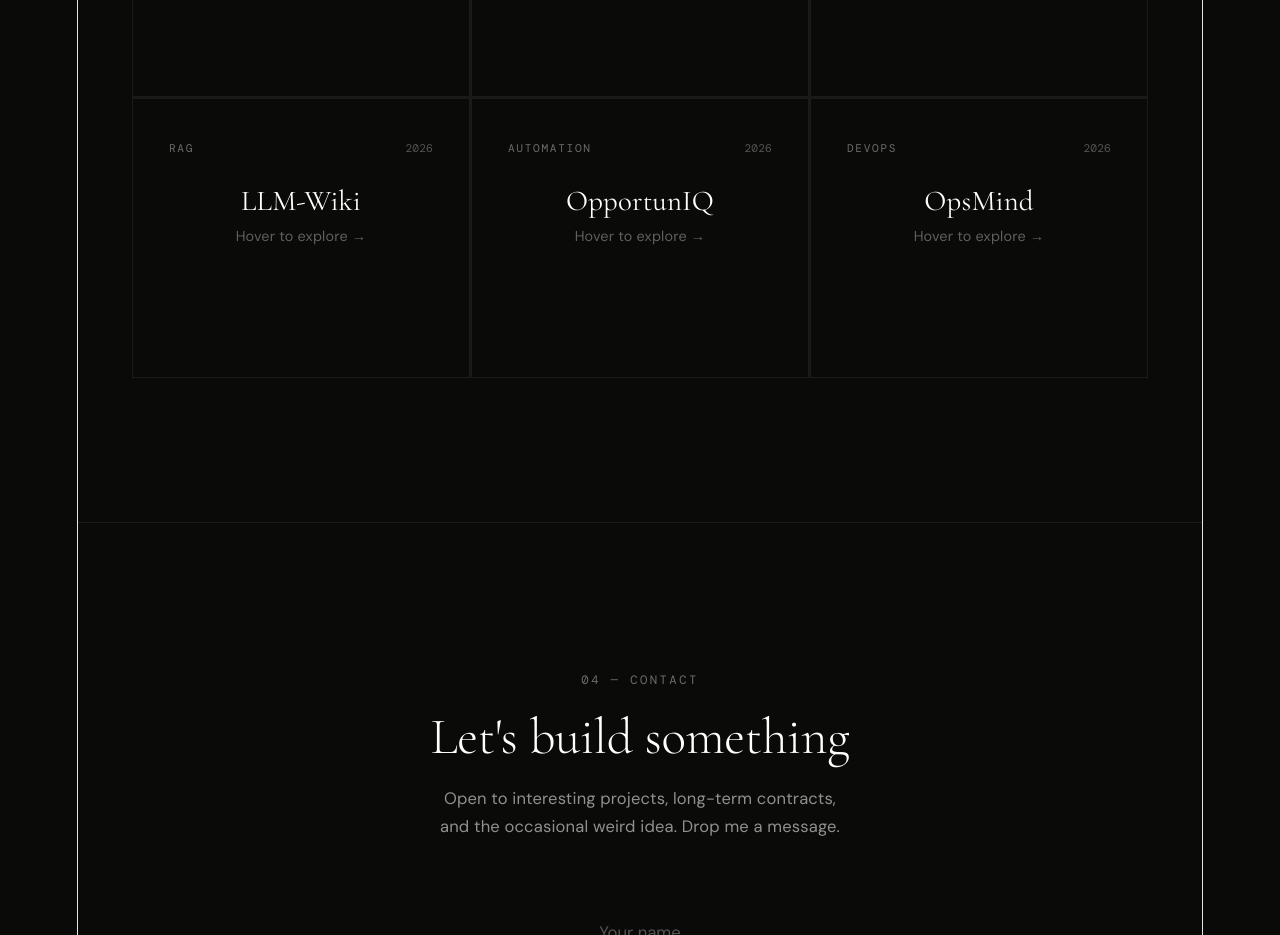
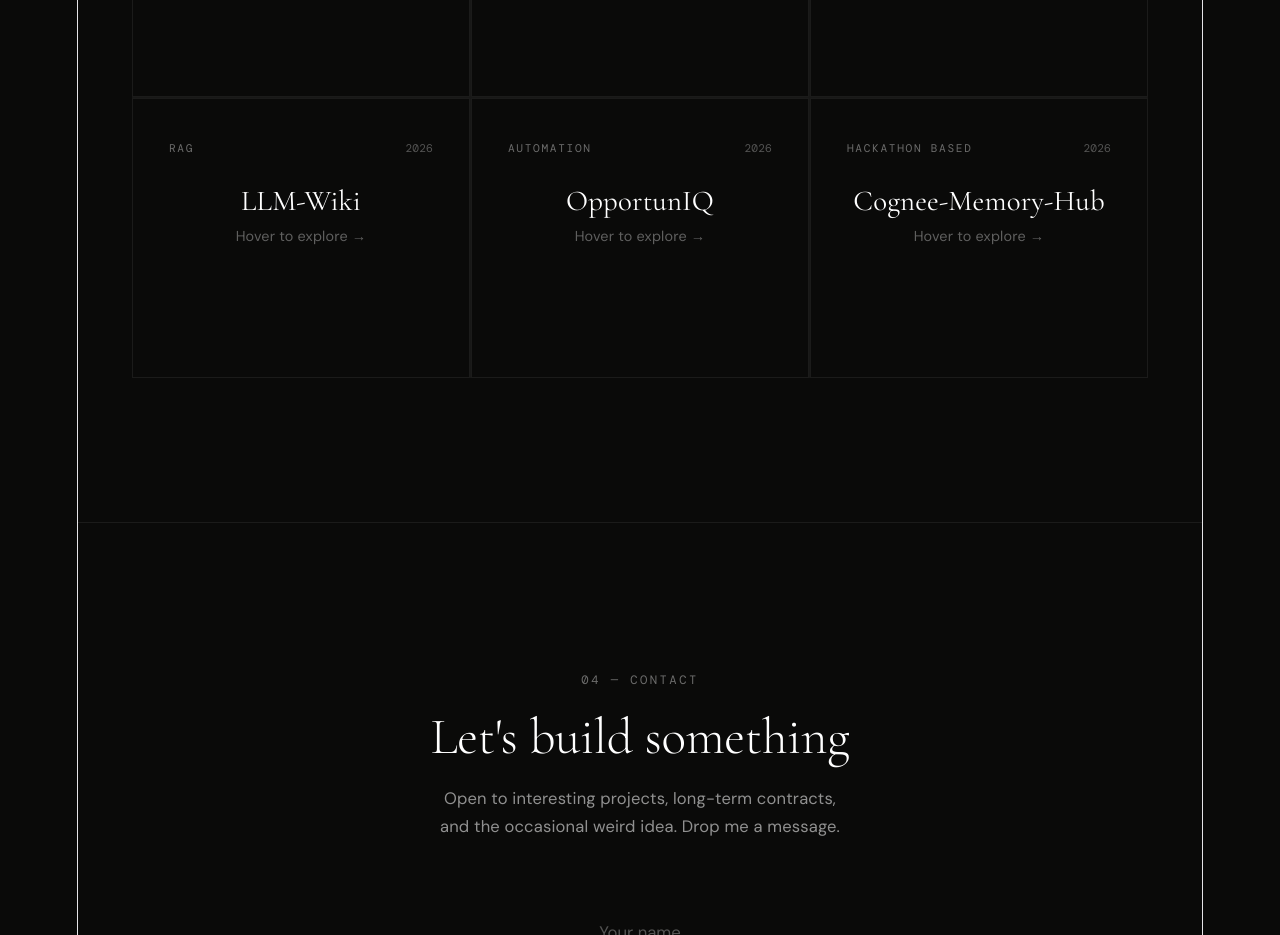
Before and after one commit to Chandan11232/portfolio, a React (Vite) app: page / in a window 1280 px wide. Shown: the part 2100-3035 px from the top of the page. Built offline with nearby package versions, Linux system fonts and the light colour scheme; a web font is replaced by a local one.

Commit message:
added another project

```diff
--- a/src/portfolio.jsx
+++ b/src/portfolio.jsx
@@ -59,12 +59,13 @@ const PROJECTS = [
   },
   {
     id: 6,
-    title: "OpsMind",
+    title: "Cognee-Memory-Hub",
     year: "2026",
-    tag: "DevOps",
+    tag: "Hackathon based",
+    link: "https://cognee-memory-app.vercel.app/",
     description:
-      "A full DevOps pipeline for a MERN stack application — automated CI/CD builds, tests, and deploys containers to AWS ECS, with EC2 for compute and S3 for artifact/static storage, end to end.",
-    stack: ["AWS", "EC2", "ECS", "S3", "CI/CD", "MERN Stack"],
+      "Cognee Memory CLI — A full-stack AI memory app built with Python and Streamlit that demonstrates persistent knowledge graph memory using Cognee. Implements all four core memory operations — Remember, Recall, Improve, and Forget — powered by a local LLM via Ollama.",
+    stack: ["Ollama", "Cognee", "Python", "LLMs", "Vector Databases", "Semantic Search"],
   },
 ];
 
```
